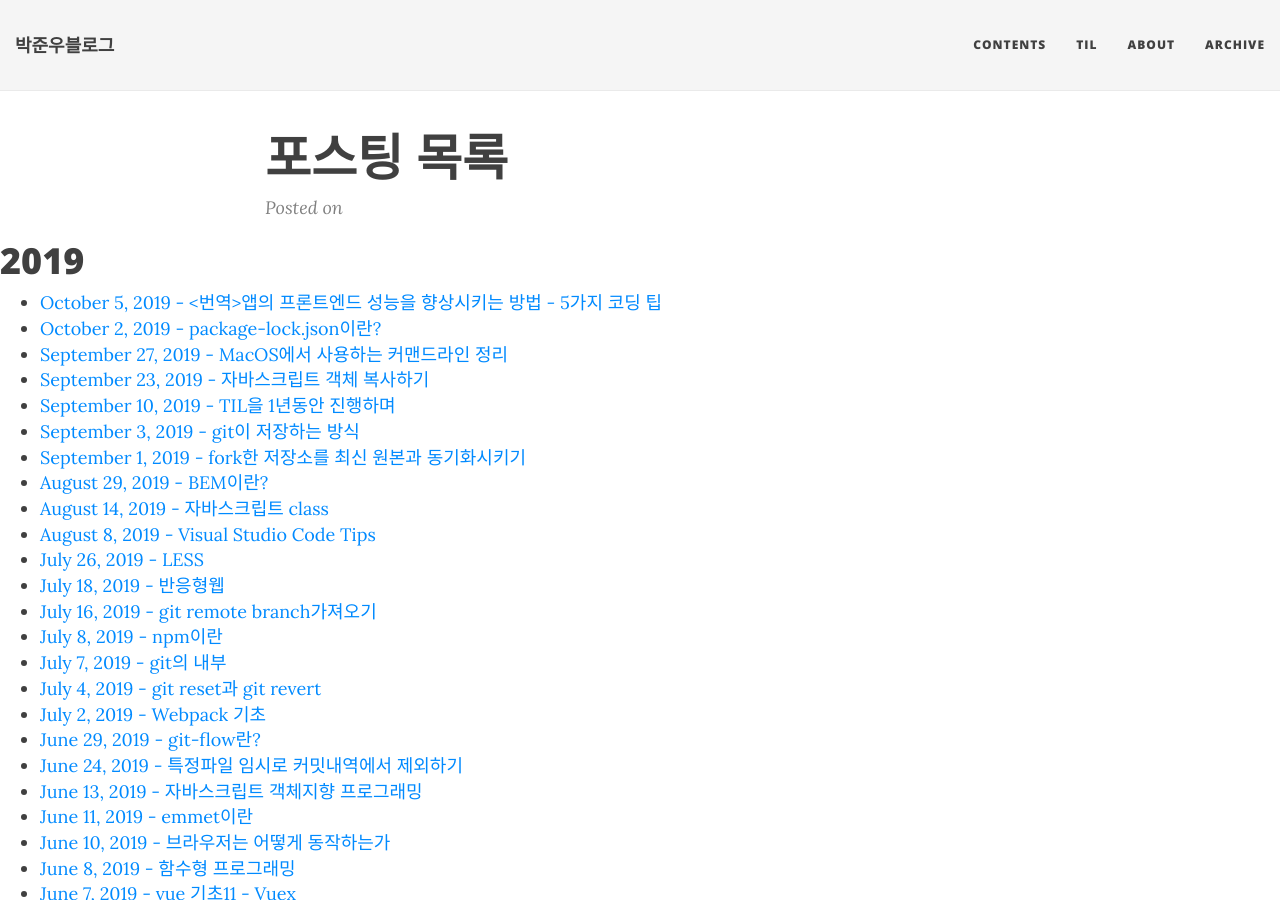
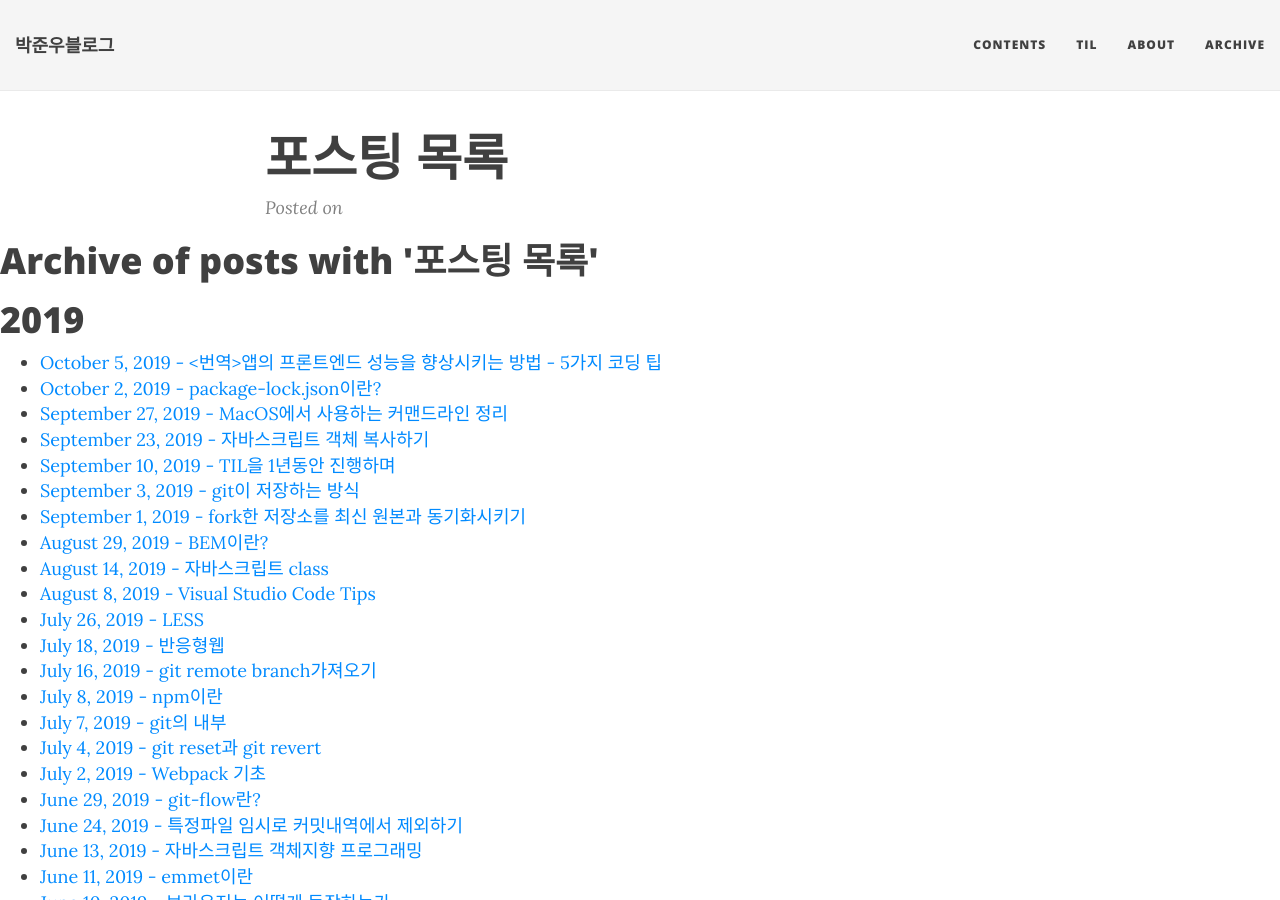
Before and after one commit to JUNWOO45/junwoo45.github.io.archived, a Jekyll site: the page built from archive.md, in a window 1280 px wide and 900 px high. Built offline with Jekyll 4.4.1, drawn with Linux system fonts in a browser that asks for light colours; nearby versions of some CDN libraries.

Commit message:
h1 태그 추가

```diff
--- a/_layouts/archive.html
+++ b/_layouts/archive.html
@@ -3,6 +3,8 @@ layout: base
 ---
 
 {% include header.html type="post" %}
+
+<h1>Archive of posts with '{{ page.title }}'</h1>
 
 <section class="posts-list">
 
```
